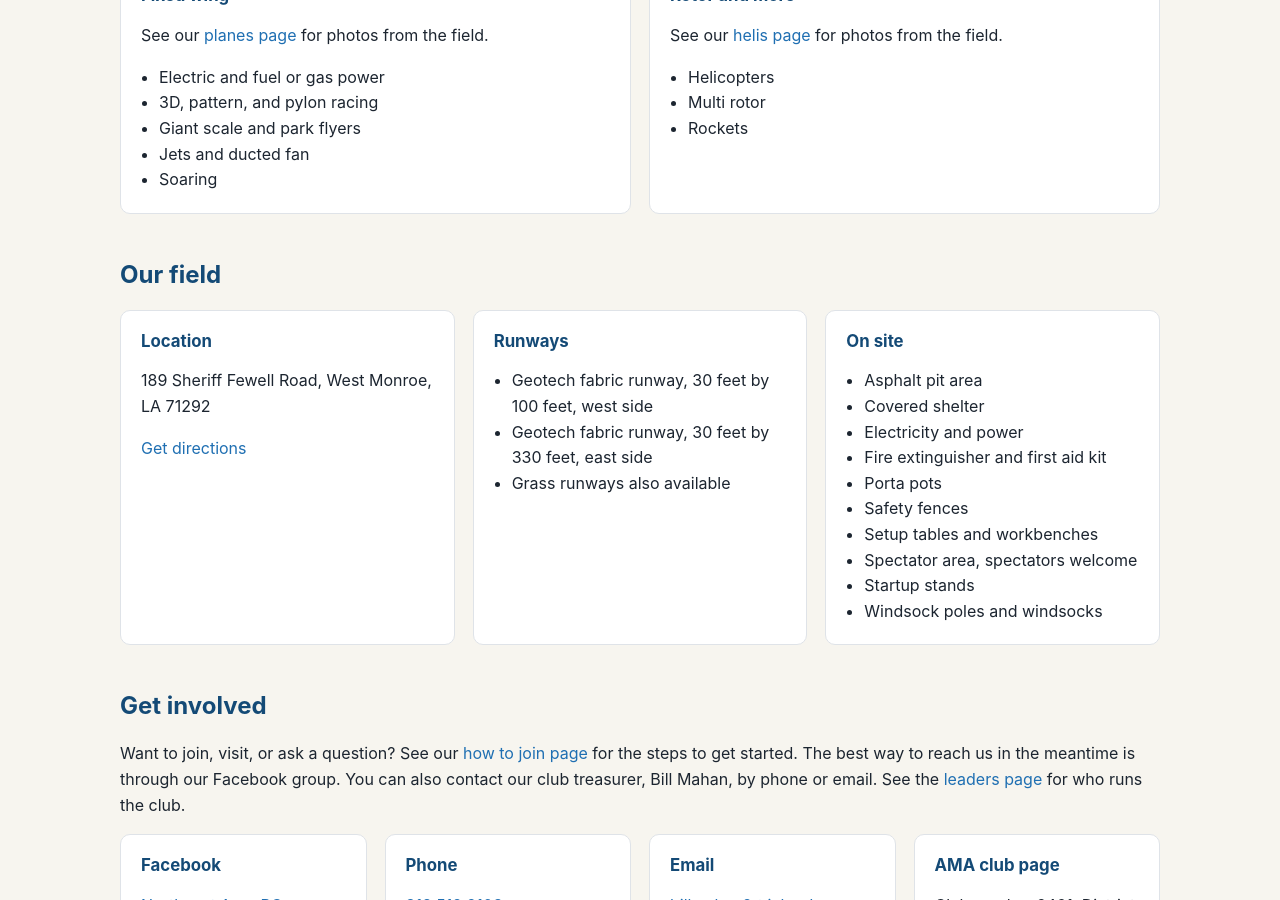
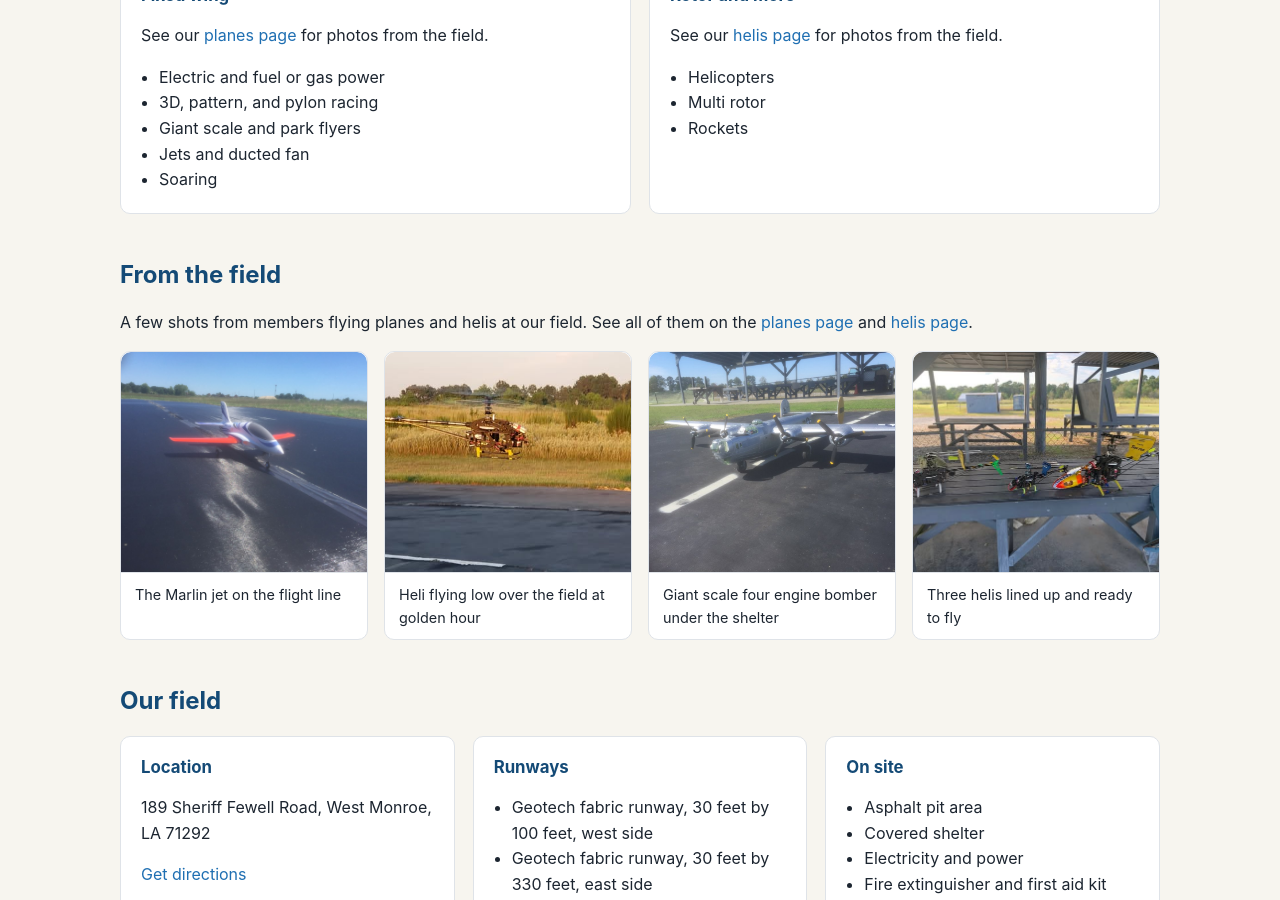
Before and after one commit to TheAssembler1/nearcflyingrc, a Jekyll site: the page built from index.md, in a window 1280 px wide and 900 px high, scrolled down 853 px. Built offline with Jekyll 4.4.1, drawn with Linux system fonts in a browser that asks for light colours.

Commit message:
Add a From the Field photo section to the home page
Shows two plane photos and two heli photos with captions, each
linking to the full planes or helis gallery.

Co-Authored-By: Claude Sonnet 5 <noreply@anthropic.com>
Claude-Session: https://claude.ai/code/session_01SuhJJkgqzW1s1tP2Ykwpbw

```diff
--- a/index.md
+++ b/index.md
@@ -47,6 +47,37 @@ layout: default
         <li>Rockets</li>
       </ul>
     </div>
+  </div>
+</section>
+
+<section>
+  <h2>From the field</h2>
+  <p>A few shots from members flying planes and helis at our field. See all of them on the <a href="{{ '/planes/' | relative_url }}">planes page</a> and <a href="{{ '/helis/' | relative_url }}">helis page</a>.</p>
+  <div class="gallery">
+    <figure class="gallery-item">
+      <a href="{{ '/planes/' | relative_url }}">
+        <img src="{{ '/images/planes/IMG_2104.jpg.jpeg' | relative_url }}" alt="The Marlin jet on the flight line" loading="lazy">
+      </a>
+      <figcaption>The Marlin jet on the flight line</figcaption>
+    </figure>
+    <figure class="gallery-item">
+      <a href="{{ '/helis/' | relative_url }}">
+        <img src="{{ '/images/heli/537557740_32071119395820199_6947080953551238701_n.jpg' | relative_url }}" alt="Heli flying low over the field at golden hour" loading="lazy">
+      </a>
+      <figcaption>Heli flying low over the field at golden hour</figcaption>
+    </figure>
+    <figure class="gallery-item">
+      <a href="{{ '/planes/' | relative_url }}">
+        <img src="{{ '/images/planes/IMG_2621.jpg.jpeg' | relative_url }}" alt="Giant scale four engine bomber under the shelter" loading="lazy">
+      </a>
+      <figcaption>Giant scale four engine bomber under the shelter</figcaption>
+    </figure>
+    <figure class="gallery-item">
+      <a href="{{ '/helis/' | relative_url }}">
+        <img src="{{ '/images/heli/556515837_32651570891108377_5989121892613037709_n.jpg' | relative_url }}" alt="Three helis lined up and ready to fly" loading="lazy">
+      </a>
+      <figcaption>Three helis lined up and ready to fly</figcaption>
+    </figure>
   </div>
 </section>
 
```
